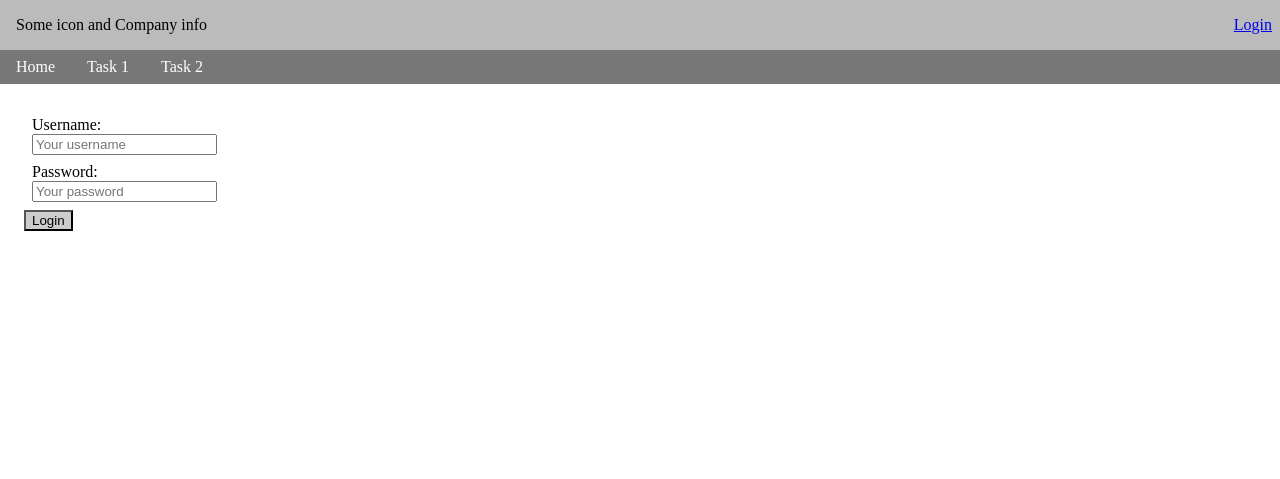
After one commit to Dybov/testtask, a Flask app: page /auth/login in a window 1280 px wide. The commit adds this page. Shown: the top 479 px of the page. Run offline with Flask 2, Linux system fonts and the light colour scheme.

Commit message:
Init auth blueprint with templates

```diff
--- a/app.py
+++ b/app.py
@@ -12,6 +12,9 @@ def create_app(config_object='config.AppConfig'):
     def index():
         return render_template('index.html')
 
+    import auth
+    app.register_blueprint(auth.bp)
+
     return app
 
 
--- /dev/null
+++ b/auth/__init__.py
@@ -0,0 +1,33 @@
+from flask import Blueprint, render_template, redirect, request, session
+
+bp = Blueprint(
+    'auth',
+    __name__,
+    url_prefix='/auth',
+    template_folder='templates',
+    static_folder='static',
+)
+
+
+@bp.route('/user-list')
+def user_list():
+    # Just temporary placeholder for user
+    users = ['1', '2']
+    return render_template('auth/user_list.html', users=users)
+
+
+@bp.route('/login', methods=('GET', 'POST'))
+def login():
+    if request.method == 'POST':
+        session.clear()
+        session['username'] = request.form['username']
+        return redirect(request.referrer)
+    elif 'username' in session:
+        return render_template('auth/relogin.html')
+    return render_template('auth/login.html', next=request.args.get('next'))
+
+
+@bp.route('/logout')
+def logout():
+    session.clear()
+    return redirect(request.url_root)
--- /dev/null
+++ b/auth/static/auth/login.css
@@ -0,0 +1,11 @@
+.login-form {
+  padding: 8px;
+}
+
+.login-input {
+  margin: 8px;
+}
+
+.login-form input[type="submit"] {
+  background-color: #ccc;
+}
--- /dev/null
+++ b/auth/templates/auth/base.html
@@ -0,0 +1,5 @@
+{% extends 'base/base.html' %}
+{% block head %}
+  {{ super() }}
+  <link rel="stylesheet" type="text/css" href="{{ url_for('auth.static', filename='auth/login.css') }}" />
+{% endblock %}
--- /dev/null
+++ b/auth/templates/auth/header_login_block.html
@@ -0,0 +1,7 @@
+{% block header_login %}
+{% if 'username' in session %}
+	<a href="{{ url_for('auth.logout') }}">Logout</a>
+{% else %}
+	<a href="{{ url_for('auth.login') }}">Login</a>
+{% endif %}
+{% endblock %}
--- /dev/null
+++ b/auth/templates/auth/login.html
@@ -0,0 +1,17 @@
+{% extends 'auth/base.html' %}
+
+{% block title %}Log In{% endblock %}
+
+{% block body %}
+  <form class="login-form" action="{{ url_for('auth.login', next=request.endpoint) }}" method="POST">
+    <div class="login-input">
+      <label for="username">Username:</label></br>
+      <input type="text" id="username" name="username" placeholder="Your username" required>
+    </div>
+    <div class="login-input">
+      <label for="password">Password:</label></br>
+      <input type="password" id="password" name="password" placeholder="Your password" required>
+    </div>
+    <input type="submit" value="Login">
+  </form>
+{% endblock %}
--- a/static/style.css
+++ b/static/style.css
@@ -12,6 +12,12 @@ body {
 
 .header-info {
   padding: 1em;
+}
+
+.header-login {
+  position: absolute;
+  right: 0;
+  margin-right: 8px;
 }
 
 .navbar ul {
--- a/templates/base/header.html
+++ b/templates/base/header.html
@@ -1,9 +1,13 @@
 <header class="header">
-  <div class="header-info">Some icon and Company info</div>
+  <div class="header-info">Some icon and Company info
+  <span class="header-login">
+    {% include 'auth/header_login_block.html' %}
+  </span>
+  </div>
   <nav class="navbar">
     <ul className="navbar-nav text-right">
       <li><a href="{{ url_for('index') }}">Home</a></li>
-      <li><a href="">Task 1</a></li>
+      <li><a href="{{ url_for('auth.user_list') }}">Task 1</a></li>
       <li><a href="">Task 2</a></li>
     </ul>
   </nav>
--- a/templates/index.html
+++ b/templates/index.html
@@ -4,7 +4,7 @@
   <div>
     <h1>Solution for test tasks:</h1>
     <ul>
-      <li><a href="">Task 1</a></li>
+      <li><a href="{{ url_for('auth.user_list') }}">Task 1</a></li>
       <li><a href="">Task 2</a></li>
     </ul>
   </div>
```
Also changed, not shown: auth/templates/auth/relogin.html (added, +9 -0 lines), auth/templates/auth/user_list.html (added, +9 -0 lines).
